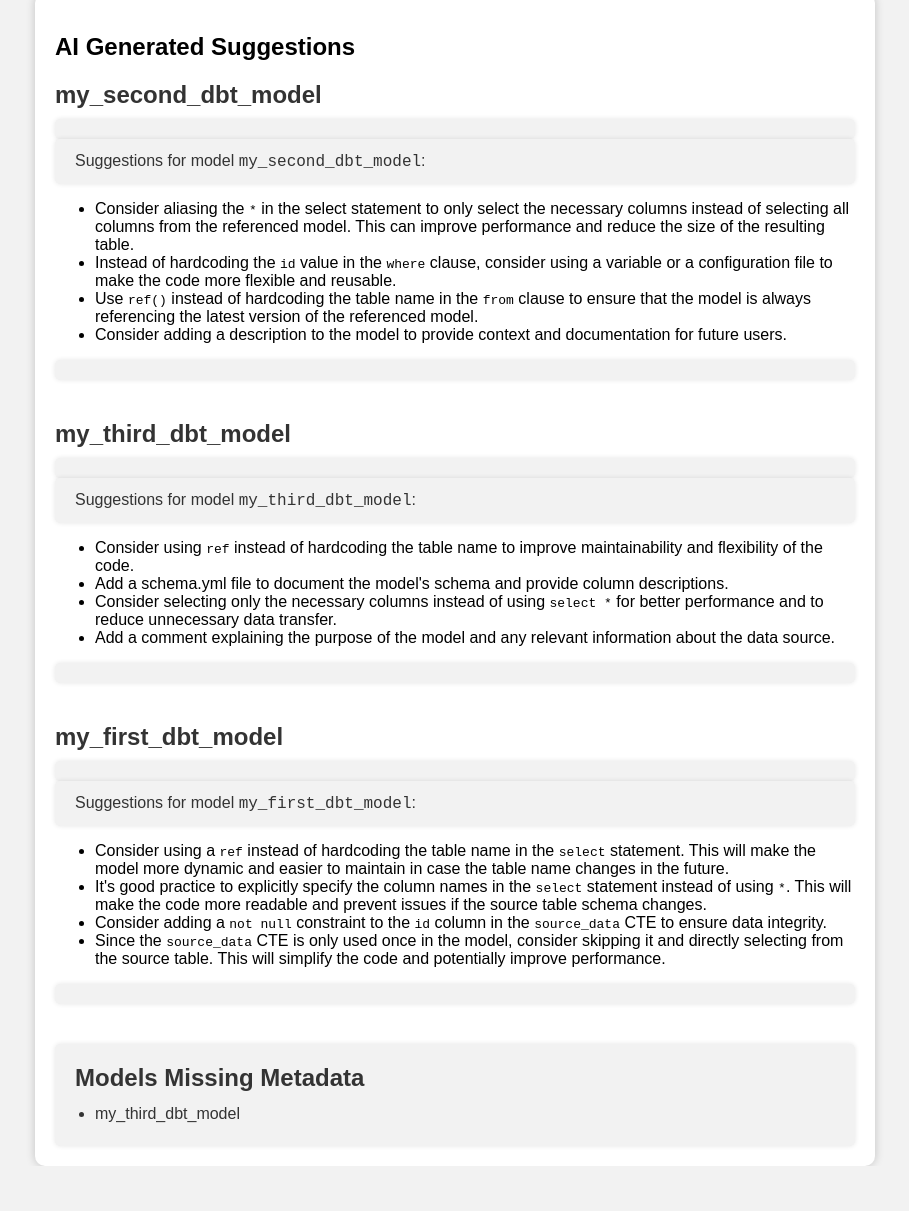
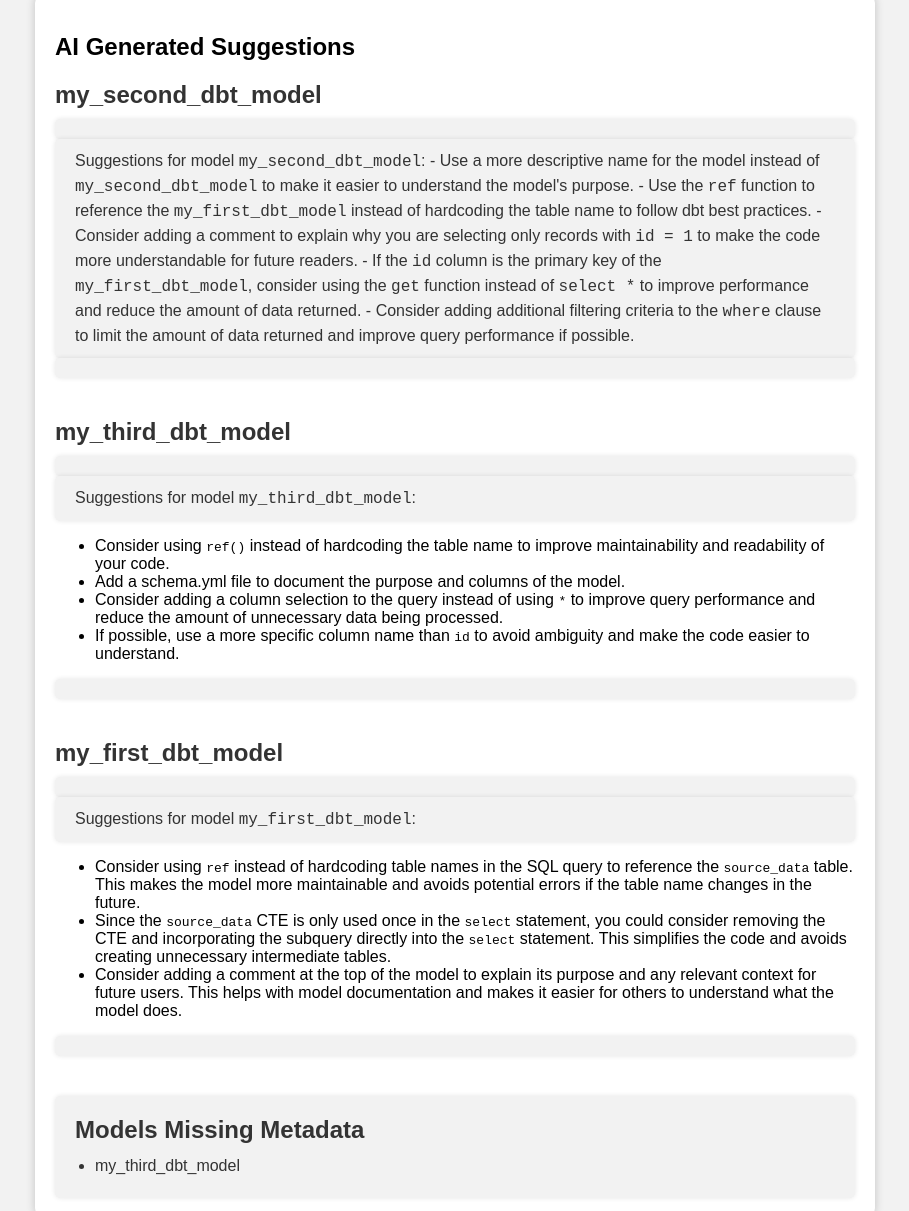
Before and after one commit to armalite/dbt-ai, a website: page sample_dbt_project/dbt_ai_sample/dbt_model_suggestions.html in a window 1280 px wide. Shown: the part 89-1300 px from the top of the page, without its empty margins (185-1094 px from the left). Before the commit the page ends 1255 px from the top, so only its background shows below. Drawn offline with Linux system fonts and the light colour scheme.

```diff
--- a/sample_dbt_project/dbt_ai_sample/dbt_model_suggestions.html
+++ b/sample_dbt_project/dbt_ai_sample/dbt_model_suggestions.html
@@ -100,14 +100,12 @@
 
             <div class="model">
                 <h2>my_second_dbt_model</h2>
-                <p><p>Suggestions for model <code>my_second_dbt_model</code>:</p>
-
-<ul>
-<li>Consider aliasing the <code>*</code> in the select statement to only select the necessary columns instead of selecting all columns from the referenced model. This can improve performance and reduce the size of the resulting table.</li>
-<li>Instead of hardcoding the <code>id</code> value in the <code>where</code> clause, consider using a variable or a configuration file to make the code more flexible and reusable.</li>
-<li>Use <code>ref()</code> instead of hardcoding the table name in the <code>from</code> clause to ensure that the model is always referencing the latest version of the referenced model.</li>
-<li>Consider adding a description to the model to provide context and documentation for future users.</li>
-</ul>
+                <p><p>Suggestions for model <code>my_second_dbt_model</code>:
+- Use a more descriptive name for the model instead of <code>my_second_dbt_model</code> to make it easier to understand the model's purpose.
+- Use the <code>ref</code> function to reference the <code>my_first_dbt_model</code> instead of hardcoding the table name to follow dbt best practices.
+- Consider adding a comment to explain why you are selecting only records with <code>id = 1</code> to make the code more understandable for future readers.
+- If the <code>id</code> column is the primary key of the <code>my_first_dbt_model</code>, consider using the <code>get</code> function instead of <code>select *</code> to improve performance and reduce the amount of data returned.
+- Consider adding additional filtering criteria to the <code>where</code> clause to limit the amount of data returned and improve query performance if possible.</p>
 </p>
             </div>
 
@@ -116,10 +114,10 @@
                 <p><p>Suggestions for model <code>my_third_dbt_model</code>:</p>
 
 <ul>
-<li>Consider using <code>ref</code> instead of hardcoding the table name to improve maintainability and flexibility of the code.</li>
-<li>Add a schema.yml file to document the model's schema and provide column descriptions.</li>
-<li>Consider selecting only the necessary columns instead of using <code>select *</code> for better performance and to reduce unnecessary data transfer.</li>
-<li>Add a comment explaining the purpose of the model and any relevant information about the data source.</li>
+<li>Consider using <code>ref()</code> instead of hardcoding the table name to improve maintainability and readability of your code.</li>
+<li>Add a schema.yml file to document the purpose and columns of the model.</li>
+<li>Consider adding a column selection to the query instead of using <code>*</code> to improve query performance and reduce the amount of unnecessary data being processed.</li>
+<li>If possible, use a more specific column name than <code>id</code> to avoid ambiguity and make the code easier to understand.</li>
 </ul>
 </p>
             </div>
@@ -129,10 +127,9 @@
                 <p><p>Suggestions for model <code>my_first_dbt_model</code>:</p>
 
 <ul>
-<li>Consider using a <code>ref</code> instead of hardcoding the table name in the <code>select</code> statement. This will make the model more dynamic and easier to maintain in case the table name changes in the future.</li>
-<li>It's good practice to explicitly specify the column names in the <code>select</code> statement instead of using <code>*</code>. This will make the code more readable and prevent issues if the source table schema changes.</li>
-<li>Consider adding a <code>not null</code> constraint to the <code>id</code> column in the <code>source_data</code> CTE to ensure data integrity.</li>
-<li>Since the <code>source_data</code> CTE is only used once in the model, consider skipping it and directly selecting from the source table. This will simplify the code and potentially improve performance.</li>
+<li>Consider using <code>ref</code> instead of hardcoding table names in the SQL query to reference the <code>source_data</code> table. This makes the model more maintainable and avoids potential errors if the table name changes in the future.</li>
+<li>Since the <code>source_data</code> CTE is only used once in the <code>select</code> statement, you could consider removing the CTE and incorporating the subquery directly into the <code>select</code> statement. This simplifies the code and avoids creating unnecessary intermediate tables.</li>
+<li>Consider adding a comment at the top of the model to explain its purpose and any relevant context for future users. This helps with model documentation and makes it easier for others to understand what the model does.</li>
 </ul>
 </p>
             </div>
```
Also changed, not shown: 2 other files.
